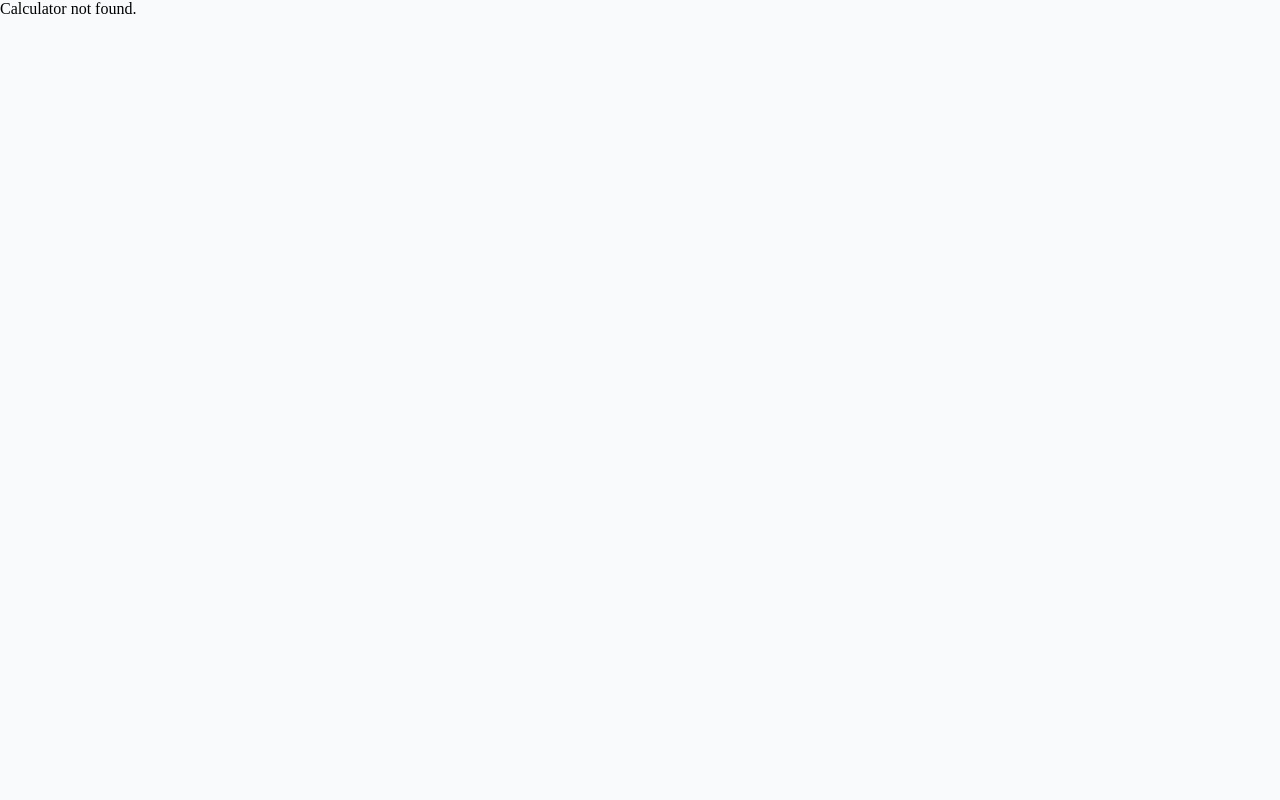
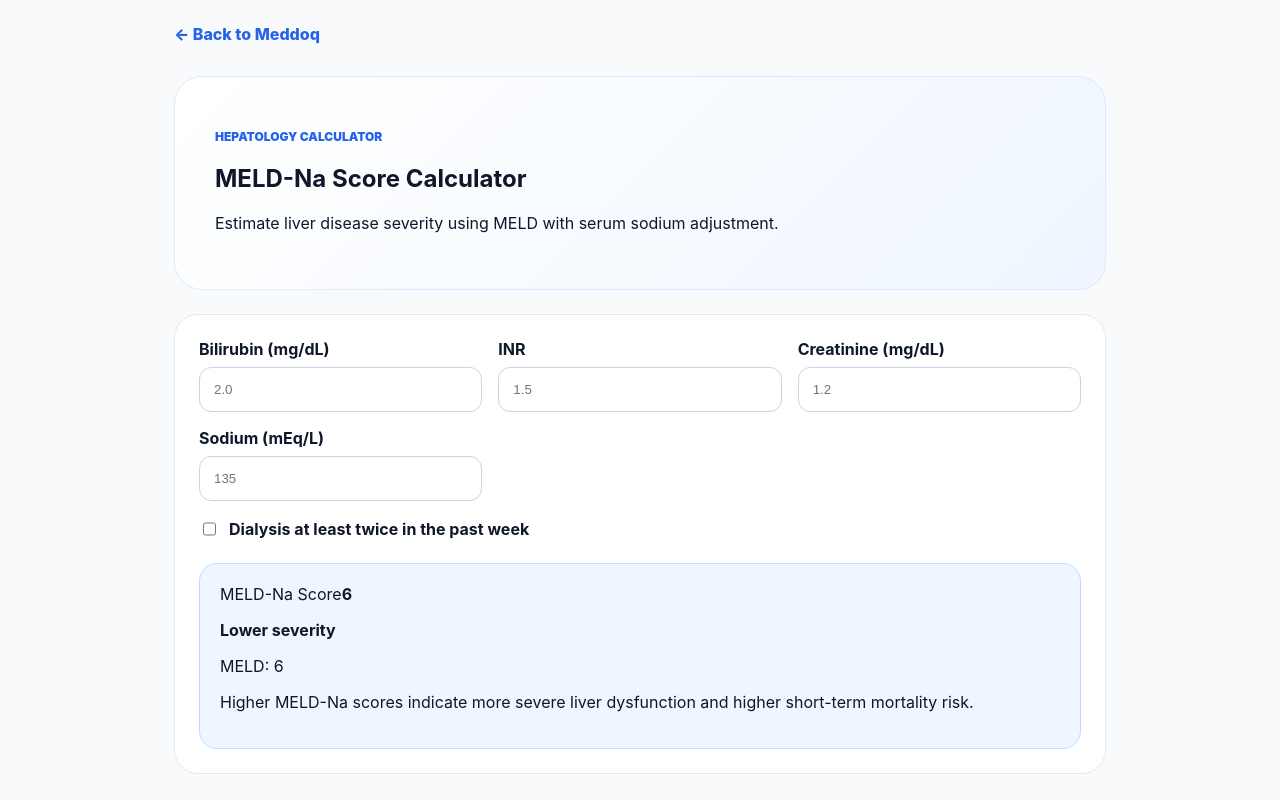
Before and after one commit to brsbyrm/meddoq, a Next.js app: page /calculators/meld-na-score in a window 1280 px wide. Before the commit this address had no page. Shown: the top 800 px of the page. Built offline with nearby package versions, Linux system fonts and the light colour scheme.

Commit message:
Add MELD-Na score calculator

```diff
--- /dev/null
+++ b/app/calculators/meld-na-score/page.js
@@ -0,0 +1,106 @@
+"use client";
+
+import { useMemo, useState } from "react";
+
+function minOne(value) {
+  const n = Number(value);
+  if (!n || n < 1) return 1;
+  return n;
+}
+
+function clamp(value, low, high) {
+  return Math.max(low, Math.min(high, value));
+}
+
+export default function Page() {
+  const [bilirubin,setBilirubin]=useState("");
+  const [inr,setInr]=useState("");
+  const [creatinine,setCreatinine]=useState("");
+  const [sodium,setSodium]=useState("");
+  const [dialysis,setDialysis]=useState(false);
+
+  const result = useMemo(()=>{
+    const bili = minOne(bilirubin);
+    const inrValue = minOne(inr);
+    const cr = dialysis ? 4 : Math.min(minOne(creatinine),4);
+    const na = clamp(Number(sodium || 137),125,137);
+
+    const meld = 3.78*Math.log(bili) + 11.2*Math.log(inrValue) + 9.57*Math.log(cr) + 6.43;
+    const meldRounded = Math.round(meld);
+    const meldNa = Math.round(meldRounded + 1.32*(137-na) - (0.033*meldRounded*(137-na)));
+
+    return { meld: meldRounded, meldNa };
+  },[bilirubin,inr,creatinine,sodium,dialysis]);
+
+  const risk = result.meldNa < 10 ? "Lower severity" : result.meldNa < 20 ? "Moderate severity" : result.meldNa < 30 ? "High severity" : "Very high severity";
+
+  return (
+    <main style={styles.main}>
+      <a href="/" style={styles.back}>← Back to Meddoq</a>
+
+      <section style={styles.hero}>
+        <p style={styles.kicker}>Hepatology Calculator</p>
+        <h1>MELD-Na Score Calculator</h1>
+        <p>Estimate liver disease severity using MELD with serum sodium adjustment.</p>
+      </section>
+
+      <section style={styles.card}>
+        <div style={styles.grid}>
+          <label style={styles.label}>Bilirubin (mg/dL)
+            <input style={styles.input} value={bilirubin} onChange={e=>setBilirubin(e.target.value)} inputMode="decimal" placeholder="2.0"/>
+          </label>
+
+          <label style={styles.label}>INR
+            <input style={styles.input} value={inr} onChange={e=>setInr(e.target.value)} inputMode="decimal" placeholder="1.5"/>
+          </label>
+
+          <label style={styles.label}>Creatinine (mg/dL)
+            <input style={styles.input} value={creatinine} onChange={e=>setCreatinine(e.target.value)} inputMode="decimal" placeholder="1.2"/>
+          </label>
+
+          <label style={styles.label}>Sodium (mEq/L)
+            <input style={styles.input} value={sodium} onChange={e=>setSodium(e.target.value)} inputMode="decimal" placeholder="135"/>
+          </label>
+        </div>
+
+        <label style={styles.check}>
+          <input type="checkbox" checked={dialysis} onChange={e=>setDialysis(e.target.checked)}/>
+          Dialysis at least twice in the past week
+        </label>
+
+        <div style={styles.result}>
+          <span>MELD-Na Score</span>
+          <strong>{result.meldNa}</strong>
+          <p><b>{risk}</b></p>
+          <p>MELD: {result.meld}</p>
+          <p>Higher MELD-Na scores indicate more severe liver dysfunction and higher short-term mortality risk.</p>
+        </div>
+      </section>
+
+      <section style={styles.content}>
+        <h2>Clinical use</h2>
+        <p>MELD-Na incorporates serum sodium into MELD to improve short-term mortality risk estimation in cirrhosis.</p>
+
+        <h2>Formula note</h2>
+        <p>Sodium is bounded between 125 and 137 mEq/L. Values below 1 for bilirubin, INR and creatinine are rounded to 1.</p>
+
+        <h2>References</h2>
+        <p>Kim WR et al. N Engl J Med. 2008. Kamath PS et al. Hepatology. 2001.</p>
+      </section>
+    </main>
+  );
+}
+
+const styles={
+main:{maxWidth:980,margin:"0 auto",padding:24,fontFamily:"Inter,system-ui,sans-serif",color:"#0f172a"},
+back:{color:"#2563eb",fontWeight:800,textDecoration:"none"},
+hero:{marginTop:32,background:"linear-gradient(135deg,#fff,#eff6ff)",border:"1px solid #dbeafe",borderRadius:28,padding:40},
+kicker:{color:"#2563eb",fontWeight:900,fontSize:12,textTransform:"uppercase"},
+card:{marginTop:24,background:"#fff",border:"1px solid #e2e8f0",borderRadius:24,padding:24},
+grid:{display:"grid",gridTemplateColumns:"repeat(auto-fit,minmax(min(100%,220px),1fr))",gap:16},
+label:{display:"grid",gap:8,fontWeight:700},
+input:{padding:14,borderRadius:12,border:"1px solid #cbd5e1"},
+check:{display:"flex",gap:10,marginTop:18,fontWeight:700},
+result:{marginTop:24,background:"#eff6ff",padding:20,borderRadius:18,border:"1px solid #bfdbfe"},
+content:{marginTop:32,lineHeight:1.7,fontSize:17}
+}
```
Also changed, not shown: app/data/calculators.js (+9 -0 lines).
